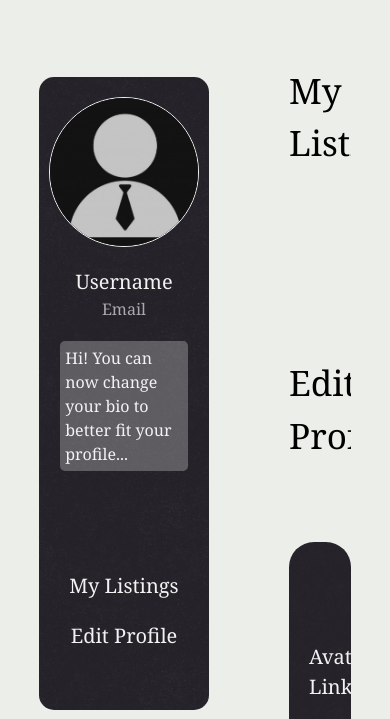
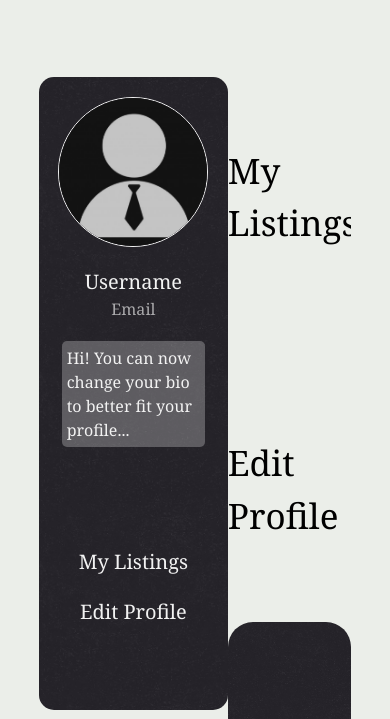
Before and after one commit to werivik/semester24, a website: page profile/profile.html in a window 390 px wide. Shown: the part 83-802 px from the top of the page. Drawn offline with nearby package versions, Linux system fonts and the light colour scheme; a web font is replaced by a local one.

Commit message:
responsive profile

```diff
--- a/profile/profile.html
+++ b/profile/profile.html
@@ -110,13 +110,9 @@
 
     <main class="min-h-screen mb-auto">
 
-        <div class="font-serif ml-[10%] mr-[10%] pt-[160px] lPaddingUp flex flex-row justify-between">
+        <div class="font-serif ml-[10%] mr-[10%] pt-[160px] lPaddingUp flex lg:flex-row lg:justify-between sm:flex-col sm:justify-evenly">
 
-            <section class="profile-info-section sticky bg-[#29272F] bg-[url('/media/textures/grain-texture2.png')] bg-repeat bg-contain bg-[100px] h-[75vh] w-[300px] rounded-[15px] text-[#F2F2F2]">
-                <h1>
-                    <div id="username"></div>
-                </h1>
-
+            <section class="profile-info-section sticky bg-[#29272F] bg-[url('/media/textures/grain-texture2.png')] bg-repeat bg-contain bg-[100px] h-[75vh] pb-10 lg:w-[300px] sm:mb-[40px] rounded-[15px] text-[#F2F2F2]">
                 <div class="profile-info-content p-[10px]">
                     <div class="profile-content">
 
@@ -129,6 +125,7 @@
                             </div>
 
                             <div class="name-email-bio flex flex-col gap-5 w-full items-center">
+
                                 <div id="name" class="user-name text-center text-[20px] mt-[20px]">Username</div>
 
                                 <div id="email" class="user-email text-center text-[16px] opacity-[0.65] mt-[-20px]">Email</div>
@@ -153,7 +150,7 @@
 
             </section>
 
-            <div class="right-side-sections overflow-hidden h-full w-full ml-[80px] flex flex-col gap-[160px] pb-[160px]">
+            <div class="right-side-sections overflow-hidden h-full w-full flex flex-col gap-[160px] pb-[160px]">
 
                 <section class="users-listings-section w-[100%]" id="users-listings-section">
 
--- a/src/css/profile/profile-info.css
+++ b/src/css/profile/profile-info.css
@@ -84,6 +84,10 @@
     }
 }
 
+.right-side-sections {
+    margin-left: 80px;
+}
+
 @media (max-width: 1200px) {
     .all-users-listings {
         .listings {
@@ -101,6 +105,13 @@
                 width: 100%;
             }
         }
+    }
+}
+
+@media (max-width: 1003px) {
+    .right-side-sections {
+        margin-left: 0px;
+        margin-top: 80px;
     }
 }
 
```
